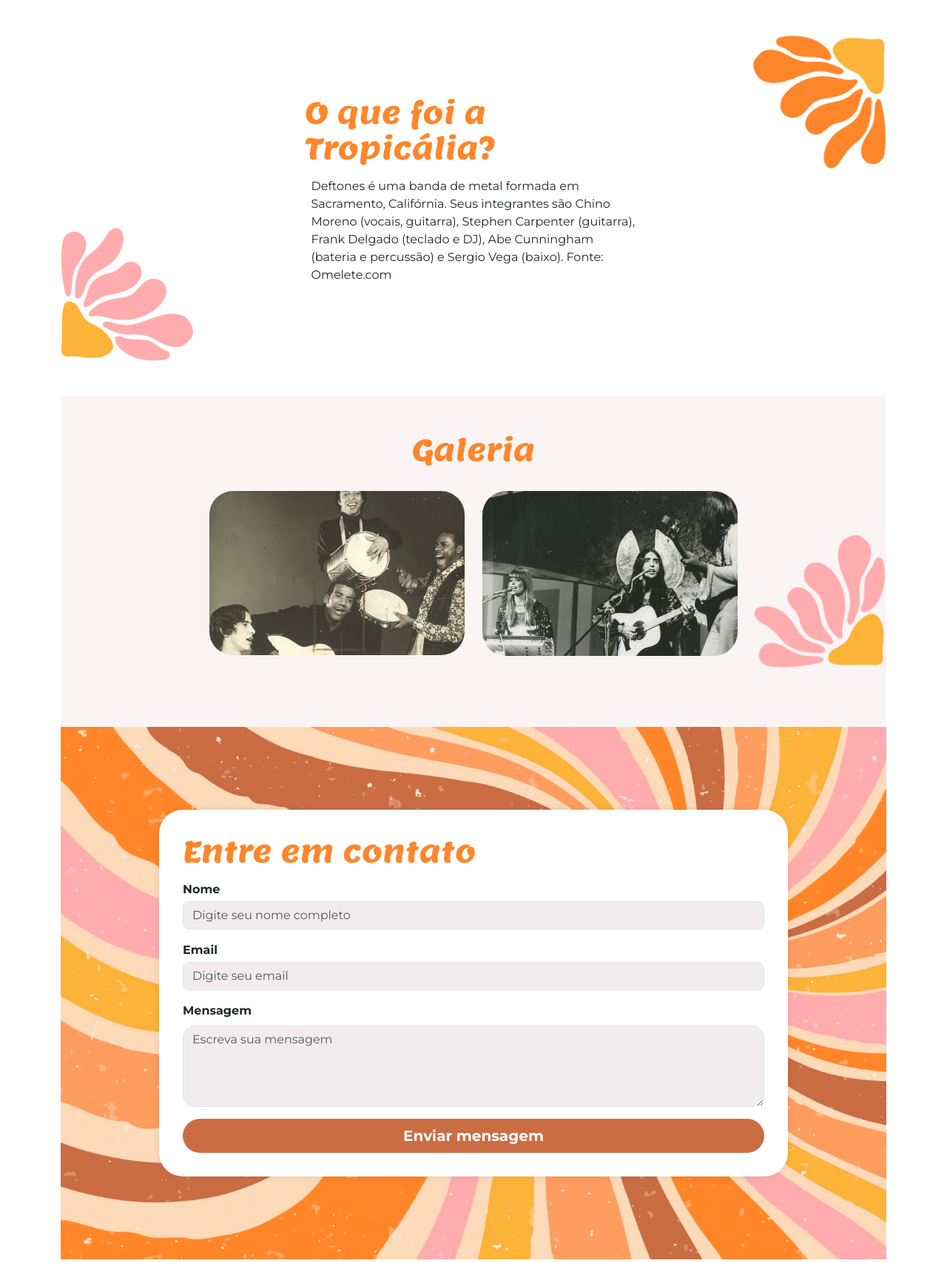
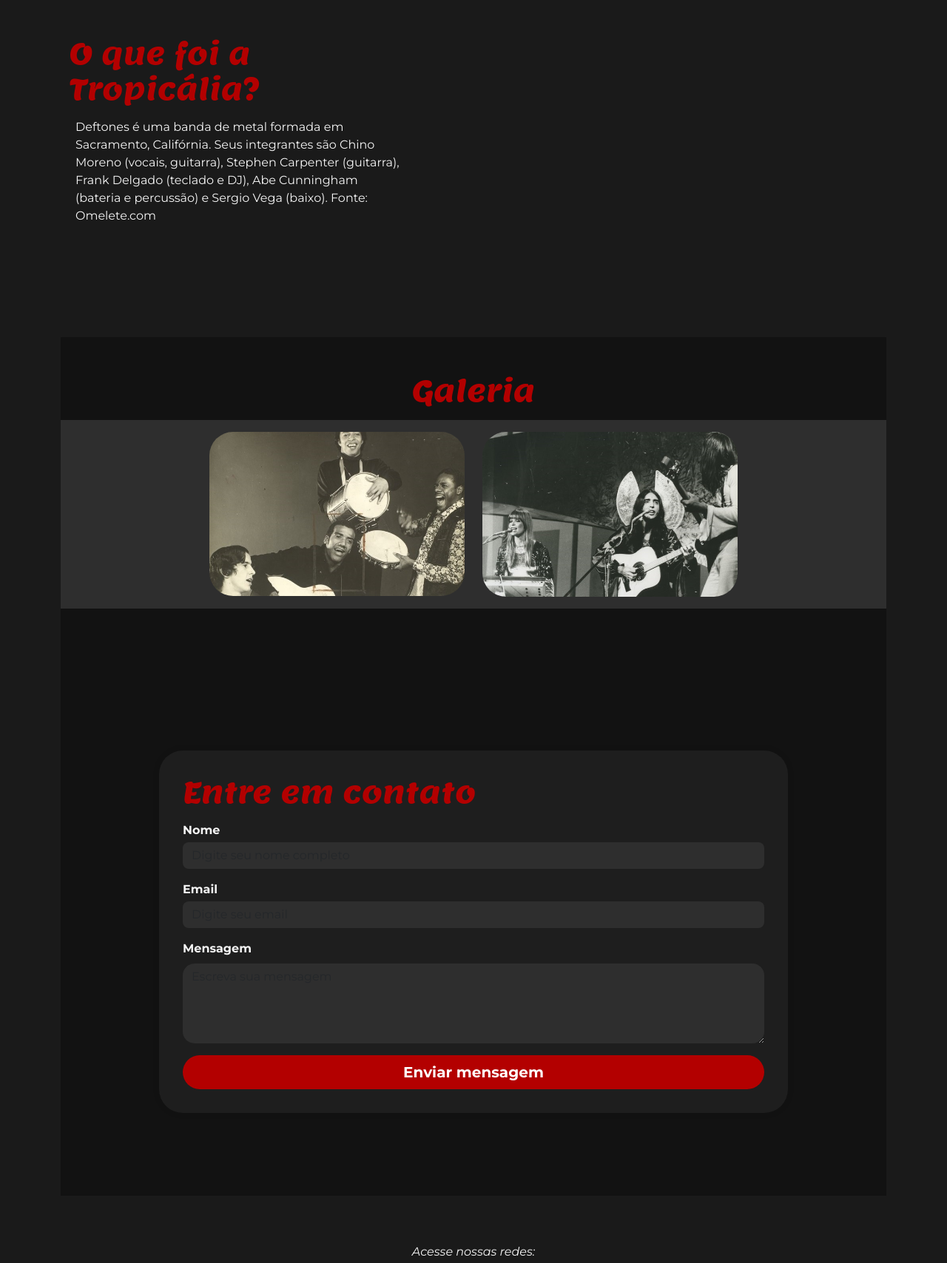
Before and after one commit to lauranaressi/deftones, a plain HTML site: page index.html in a window 1280 px wide. Shown: the part 980-2688 px from the top of the page at 74% size. Drawn offline with nearby package versions, Linux system fonts and the light colour scheme; a script that the page names is missing.

Commit message:
Add files via upload

```diff
--- a/styles.css
+++ b/styles.css
@@ -1,17 +1,29 @@
 @import url('https://fonts.googleapis.com/css2?family=Montserrat:ital,wght@0,100..900;1,100..900&display=swap');
 @import url('https://fonts.googleapis.com/css2?family=Lemon&display=swap');
 
+@font-face {
+    font-family: 'LouBag';
+    src: url('fonts/LouBag-Regular.ttf') format('truetype');
+    font-weight: normal;
+    font-style: normal;
+}
+
+
 :root {
-    --laranja-claro: #FF862A;
+    --vermelho: #b30000;
+    --cinza-escuro: #1a1a1a;
+    --cinza-claro: #2e2e2e;
 }
 
 body {
     font-size: 1rem;
-    font-family: 'Montserrat';
+    font-family: 'Montserrat', sans-serif;
+    background-color: var(--cinza-escuro);
+    color: #f5f5f5;
 }
 
 header {
-    background-color: #ffffff;
+    background-color: var(--cinza-escuro);
 }
 
 
@@ -21,13 +33,17 @@ section {
 
 
 .nav-link {
-    color: #CB6D43;
+    color: #f5f5f5;
     font-weight: 600;
+}
+
+.nav-link:hover {
+    color: var(--vermelho);
 }
 
 .inicio-fundo {
     /* aula 3 */
-    background-image: url('img/4965007.jpg');
+   /* background-image: url('img/logodef.png'); /
     /* Substitua pelo caminho da sua imagem */
     background-size: cover;
     background-position: right;
@@ -37,6 +53,19 @@ section {
     padding: 40px;
     margin: 0 auto;
 }
+
+.inicio-fundo .logo {
+    font-family: 'LouBag', sans-serif;
+    font-size: 7rem;
+    color: #fffafa;
+    text-shadow: 3px 3px 5px #b30000;
+    z-index: 2;
+    margin-top: 0.5rem;       /* distância do título principal */
+    align-self: flex-end;     /* empurra para a direita */
+    margin-right: 10%;        /* ajuste horizontal para deixar mais à direita */
+
+}
+
 
 /* posicionamento para a imagem à direita */
 .img-inicio {
@@ -57,7 +86,7 @@ section {
 
 
 .botao-inicio {
-    background-color: var(--laranja-claro);
+    background-color: var(--vermelho);
     border-radius: 30px;
     border: none;
     width: 14em;
@@ -69,22 +98,22 @@ section {
 }
 
 .display-4 {
-    text-shadow: -5px 5px var(--laranja-claro);
+    text-shadow: -5px 5px var(--vermelho);
 }
 
 
-#tropicalia {
+#banda {
     position: relative;
     padding-top: 5rem;
     margin-top: 3rem;
     margin-bottom: 3rem;
-    background: url('img/flor.png') top right no-repeat,
-        url('img/flor-esquerda.png') bottom left no-repeat;
+    background-color: var(--cinza-escuro);
+    background: url('img/Blacksmoke.jpg') top right no-repeat;
     background-size: 180px 180px;
     /* Ajuste o tamanho conforme necessário */
 }
 
-#tropicalia .container {
+#deftones .container {
     display: flex;
     align-items: center;
     justify-content: center;
@@ -98,29 +127,28 @@ h2 {
     font-family: 'Lemon', serif;
     font-size: 2.5em;
     font-style: normal;
-    color: var(--laranja-claro);
+    color: var(--vermelho);
 }
 
 #galeria {
-    background-color: #FAF4F4;
+    background-color: #121212;
 
 }
 
 .fundo-galeria {
-    background: url('img/flor-bottom-direita.png') bottom right no-repeat;
+    background-color: var(--cinza-claro);
     background-size: 180px 180px;
 }
 
 #contato {
-    background-image: url('img/4965007.jpg');
-    background-size: cover;
+    background-color: #121212;
     padding: 4rem 0;
     /* Espaçamento interno para a seção de contato */
 
 }
 
 .formulario {
-    background-color: #ffffff;
+    background-color: #1e1e1e;
     padding: 2rem;
     /* Espaçamento interno dentro do formulário */
     border-radius: 10px;
@@ -128,15 +156,18 @@ h2 {
     box-shadow: 0 0 10px rgba(0, 0, 0, 0.1);
     /* Sombra suave para destacar o formulário */
     font-weight: bold;
+    color: #f5f5f5;
 }
 
 .formulario button {
-    background-color: #CB6D43;
+    background-color: var(--vermelho);
     border: none;
     font-weight: bold;
 }
 
 /* chama classe do bootstrap para modificar a cor */
 .form-control {
-    background-color: #F1EDEF;
+    background-color: #2e2e2e;
+    color: #f5f5f5;
+    border: none;
 }
```
